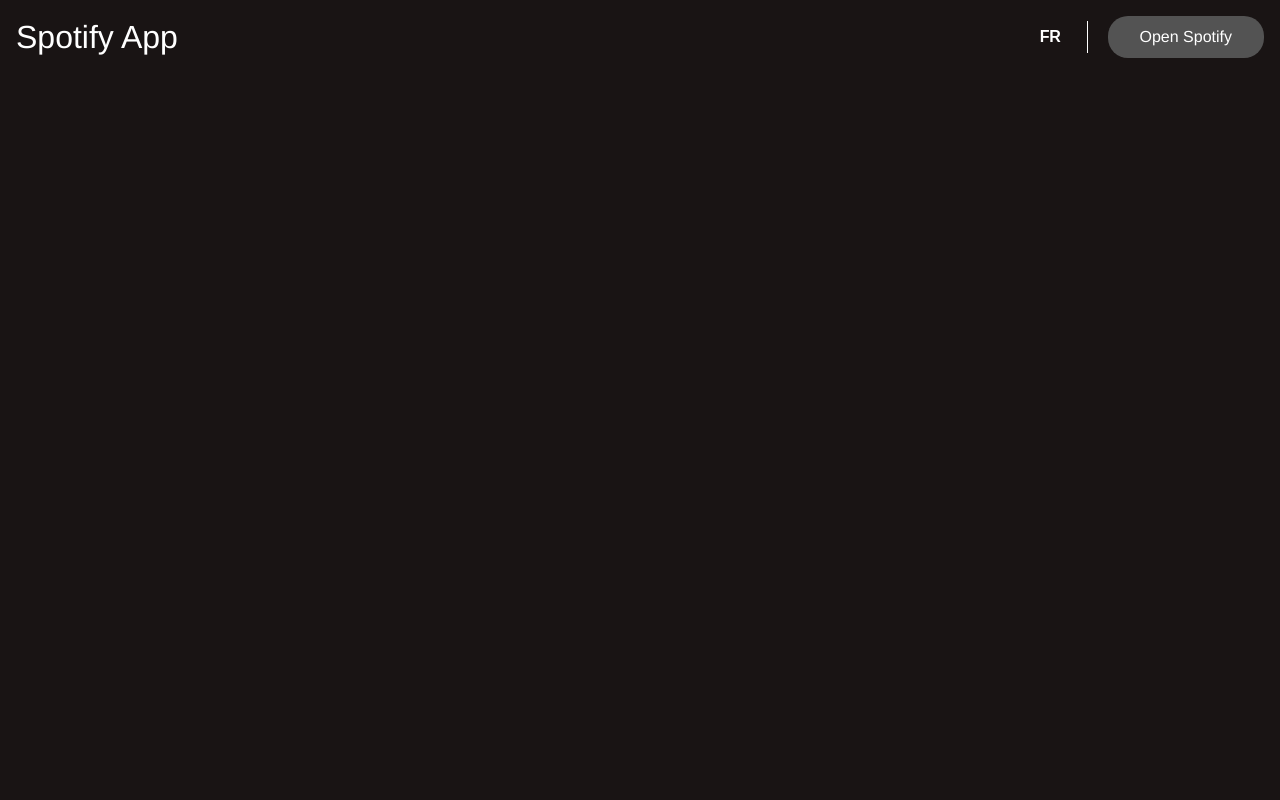
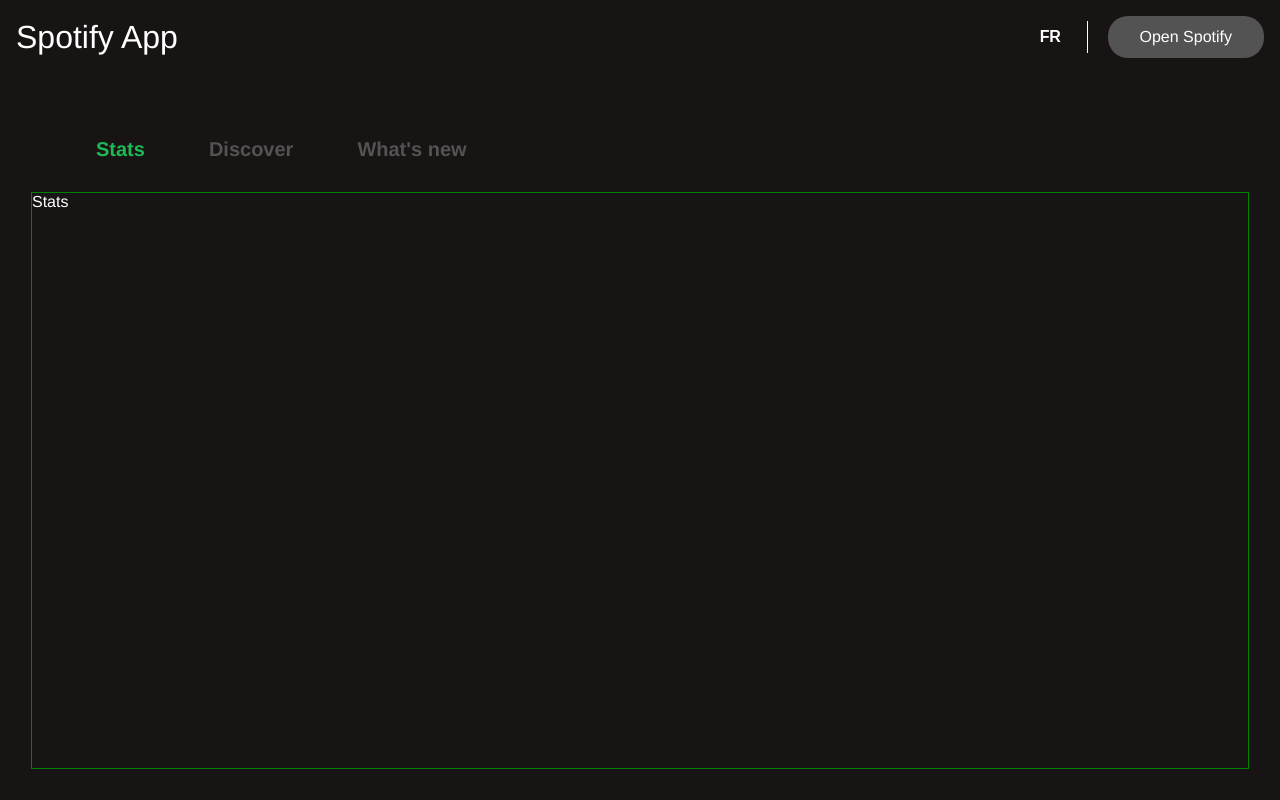
Before and after one commit to elisezhg/spotify-app, a Vue app: page /stats in a window 1280 px wide. Built offline with nearby package versions, Linux system fonts and the light colour scheme; no server answers; sample sign-in values are in the browser's storage.

Commit message:
✨ Add navbar component

```diff
--- a/src/App.vue
+++ b/src/App.vue
@@ -1,5 +1,5 @@
 <script setup lang="ts">
-import { RouterView, useRoute, useRouter } from 'vue-router'
+import { RouterView, useRouter } from 'vue-router'
 import Header from '@/components/Header.vue'
 import { onBeforeMount } from 'vue'
 import { postToken } from './services/api'
@@ -36,7 +36,9 @@ onBeforeMount(() => {
 <template>
   <Header />
 
-  <RouterView class="router" />
+  <main class="router">
+    <RouterView />
+  </main>
 </template>
 
 <style scoped></style>
--- a/src/assets/main.css
+++ b/src/assets/main.css
@@ -9,6 +9,9 @@
 .router {
   flex-grow: 1;
   flex-direction: column;
+  display: flex;
+  margin: 2rem;
+  align-items: stretch;
 }
 
 .desktop {
--- a/src/components/MainContent.vue
+++ /dev/null
@@ -1,11 +0,0 @@
-<script setup lang="ts"></script>
-
-<template>
-  <div>Main content</div>
-</template>
-
-<style scoped>
-* {
-  outline: 1px solid red;
-}
-</style>
--- /dev/null
+++ b/src/components/NavBar.vue
@@ -0,0 +1,54 @@
+<script setup lang="ts">
+import { useRouter } from 'vue-router'
+import { useI18n } from 'vue-i18n'
+
+const { t } = useI18n()
+const router = useRouter()
+
+function handleClick(e: any) {
+  const path = e.target.href.split('/').pop()
+  router.push(path)
+}
+
+function isActive(path: string) {
+  return path === router.currentRoute.value.name ? 'active' : ''
+}
+</script>
+
+<template>
+  <nav>
+    <a href="/spotify-app/stats" @click.prevent="handleClick" :class="isActive('stats')">{{
+      t('navigation.stats')
+    }}</a>
+    <a href="/spotify-app/discover" @click.prevent="handleClick" :class="isActive('discover')">{{
+      t('navigation.discover')
+    }}</a>
+    <a href="/spotify-app/new" @click.prevent="handleClick" :class="isActive('new')">{{
+      t('navigation.whats-new')
+    }}</a>
+  </nav>
+</template>
+
+<style scoped>
+nav {
+  margin-left: 2rem;
+}
+
+a {
+  color: var(--color-gray);
+  margin: 2rem;
+  text-decoration: none;
+  font-size: 1.25rem;
+  font-weight: 600;
+  display: inline-block;
+}
+
+a:hover {
+  color: var(--color-white);
+  transform: translateY(2px);
+}
+
+.active {
+  color: var(--color-green-dark);
+}
+</style>
--- /dev/null
+++ b/src/components/main-content/Discover.vue
@@ -0,0 +1,14 @@
+<script setup lang="ts">
+</script>
+
+<template>
+  <div class="discover">
+    <div>Discover</div>
+  </div>
+</template>
+
+<style scoped>
+.discover {
+  outline: 1px solid green;
+}
+</style>
--- /dev/null
+++ b/src/components/main-content/Stats.vue
@@ -0,0 +1,14 @@
+<script setup lang="ts">
+</script>
+
+<template>
+  <div class="stats">
+    <div>Stats</div>
+  </div>
+</template>
+
+<style scoped>
+.stats {
+  outline: 1px solid green;
+}
+</style>
--- /dev/null
+++ b/src/components/main-content/WhatsNew.vue
@@ -0,0 +1,14 @@
+<script setup lang="ts">
+</script>
+
+<template>
+  <div class="new">
+    <div>What's new</div>
+  </div>
+</template>
+
+<style scoped>
+.new {
+  outline: 1px solid green;
+}
+</style>
--- a/src/locales/en.json
+++ b/src/locales/en.json
@@ -3,6 +3,11 @@
     "app-name": "Spotify App",
     "language-switch": "FR",
     "open-spotify-btn-label": "Open Spotify"
+  },
+  "navigation": {
+    "stats": "Stats",
+    "discover": "Discover",
+    "whats-new": "What's new"
   },
   "login": {
     "title": "Login with your Spotify account to get started!",
--- a/src/locales/fr.json
+++ b/src/locales/fr.json
@@ -3,6 +3,11 @@
     "app-name": "Spotify App",
     "language-switch": "EN",
     "open-spotify-btn-label": "Ouvrir Spotify"
+  },
+  "navigation": {
+    "stats": "Stats",
+    "discover": "Découvrir",
+    "whats-new": "Nouveautés"
   },
   "login": {
     "title": "Connecte-toi avec ton compte Spotify pour commencer!",
--- a/src/router/index.ts
+++ b/src/router/index.ts
@@ -1,6 +1,9 @@
 import { createRouter, createWebHistory } from 'vue-router'
 import LoginView from '@/views/LoginView.vue'
 import HomeView from '@/views/HomeView.vue'
+import Stats from '@/components/main-content/Stats.vue'
+import Discover from '@/components/main-content/Discover.vue'
+import WhatsNew from '@/components/main-content/WhatsNew.vue'
 
 const router = createRouter({
   history: createWebHistory(import.meta.env.BASE_URL),
@@ -8,7 +11,28 @@ const router = createRouter({
     {
       path: '/',
       name: 'home',
-      component: HomeView
+      component: HomeView,
+      children: [
+        {
+          path: '',
+          redirect: '/stats'
+        },
+        {
+          path: '/stats',
+          name: 'stats',
+          component: Stats
+        },
+        {
+          path: '/discover',
+          name: 'discover',
+          component: Discover
+        },
+        {
+          path: '/new',
+          name: 'new',
+          component: WhatsNew
+        }
+      ]
     },
     {
       path: '/login',
--- a/src/views/HomeView.vue
+++ b/src/views/HomeView.vue
@@ -1,8 +1,9 @@
 <script setup lang="ts">
-import MainContent from '@/components/MainContent.vue'
+import NavBar from '@/components/NavBar.vue'
 import UserInfo from '@/components/UserInfo.vue'
 import { getMe, getUserPlaylists, getUserTracks } from '@/services/api'
 import { onMounted, ref } from 'vue'
+import { RouterView } from 'vue-router'
 
 const userInfo = ref(null as any) // TODO: typing
 const userPlaylists = ref(null as any)
@@ -44,7 +45,6 @@ onMounted(() => {
 </script>
 
 <template>
-  <main>
   <!-- TODO: skeleton if still loading -->
   <UserInfo
     v-if="userInfo && userPlaylists && userTracks"
@@ -52,18 +52,20 @@ onMounted(() => {
     :user-playlists="userPlaylists"
     :user-tracks="userTracks"
   />
-    <MainContent />
-  </main>
+  <div class="main-content">
+    <NavBar />
+    <RouterView />
+  </div>
 </template>
 
 <style scoped>
-main {
+.main-content {
+  flex: 1;
   display: flex;
-  margin: 2rem;
-  align-items: stretch;
+  flex-direction: column;
 }
 
-main > * {
+.main-content > :last-child {
   flex: 1;
 }
 </style>
```
Lines whose indentation alone changed are shown as unchanged.
